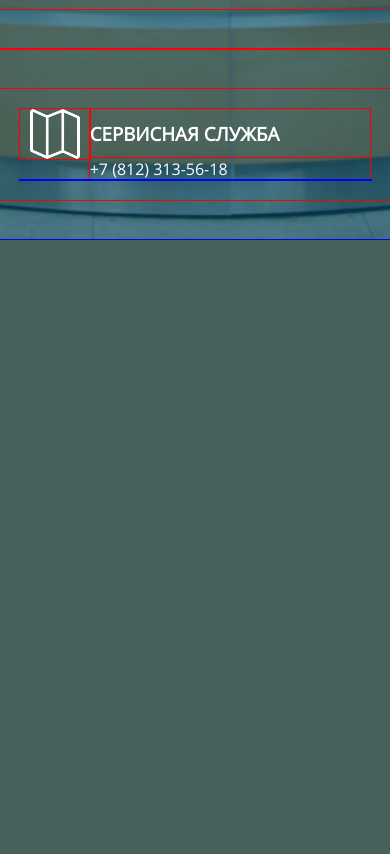
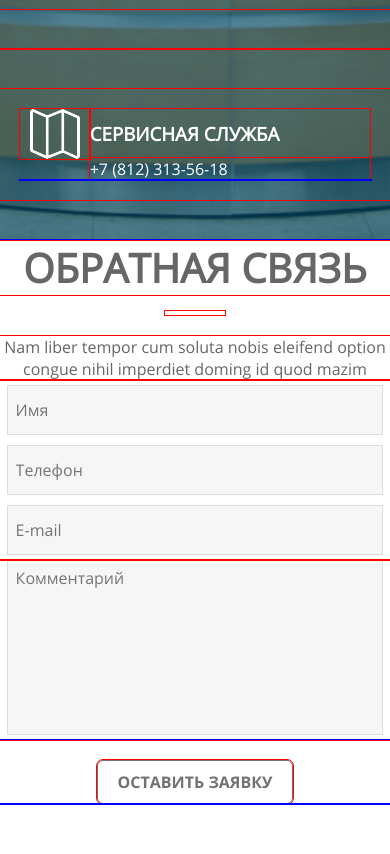
Before and after one commit to Smitevils/SPPC, a PHP site: page /contacts.php in a window 390 px wide. Shown: the part 711-1565 px from the top of the page. Before the commit the page ends 951 px from the top, so only its background shows below. Run offline with PHP 8.4, Linux system fonts and the light colour scheme; style sheets or scripts are compiled from the project's sources.

Commit message:
Верстаю контакты

```diff
--- a/assets/html/contacts.html
+++ b/assets/html/contacts.html
@@ -54,4 +54,24 @@
 			</div>
 		</div>
 	</div>
+	<div class="contacts-form-bid width-center-block">
+		<h1>ОБРАТНАЯ СВЯЗЬ</h1>
+		<div class="contacts-line"></div>
+		<p>Nam liber tempor cum soluta nobis eleifend option congue nihil imperdiet doming id quod mazim </p>
+		<div class="contacts-bid-block">
+			<div class="two-in-row-block-wrap">
+				<div class="two-in-row-block">
+					<input type="text" placeholder="Имя">
+					<input type="text" placeholder="Телефон">
+					<input type="text" placeholder="E-mail">
+				</div>
+				<div class="two-in-row-block">
+					<textarea name="" id="" cols="30" rows="10" placeholder="Комментарий"></textarea>
+				</div>
+				<div class="clear"></div>
+			</div>
+			<div class="button-1">ОСТАВИТЬ ЗАЯВКУ</div>
+		</div>
+		<div class="clear"></div>
+	</div>
 </div>
--- a/assets/styles/_variables.scss
+++ b/assets/styles/_variables.scss
@@ -3,6 +3,9 @@
 $color-0: transparent;
 $color-1: #fff;
 $color-2: #00b3ef;
+$color-3: #f6f6f6;
+$color-4: #dddddd;
+$color-5: #727272;
 $color-transparent-1: rgba(255,255,255,0.6);
 
 $background-transparent-1: rgba(0,0,0,0.8);
@@ -10,3 +13,7 @@ $background-1: #fff;
 
 $font-color-1: #576165;
 $font-color-2: #00A0E2;
+$font-color-3: #666;
+$font-color-4: #000;
+$font-color-5: #fff;
+$font-color-6: #727272;
--- a/assets/styles/adaptive.css
+++ b/assets/styles/adaptive.css
@@ -1,4 +1,5 @@
 @charset "UTF-8";
+/* variables */
 @media screen and (max-width: 1200px) {
   .width-center-block {
     width: 960px; } }
@@ -45,7 +46,39 @@
     width: 560px; }
 
   #main .main-content {
-    padding-top: 120px !important; } }
+    padding-top: 120px !important; }
+
+  .contacts-form-bid .contacts-bid-block {
+    color: #000; }
+    .contacts-form-bid .contacts-bid-block input {
+      width: 92%;
+      padding: 0 2%;
+      height: 48px;
+      margin: 5px 0;
+      background: #f6f6f6;
+      border: 1px solid #dddddd; }
+    .contacts-form-bid .contacts-bid-block textarea {
+      width: 92%;
+      padding: 0 2%;
+      padding-top: 6px;
+      height: 167px;
+      resize: none;
+      background: #f6f6f6;
+      border: 1px solid #dddddd; }
+  .contacts-form-bid .button-1 {
+    float: none !important;
+    margin: 0 auto; }
+  .contacts-form-bid .two-in-row-block-wrap {
+    margin-bottom: 20px; }
+
+  .two-in-row-block-wrap .two-in-row-block {
+    width: 100%;
+    height: auto;
+    float: none; }
+
+  .contacts-form-bid .button-1 {
+    float: none;
+    margin: 0 auto; } }
 @media screen and (max-width: 600px) {
   .width-center-block {
     width: 100%; }
--- a/assets/styles/adaptive.scss
+++ b/assets/styles/adaptive.scss
@@ -1,3 +1,5 @@
+@import 'variables';
+
 @media screen and (max-width: 1200px) {
 	.width-center-block {width: 960px;}
 }
@@ -42,6 +44,21 @@
 	#main .main-content {
 		padding-top: 120px!important;
 	}
+	.contacts-form-bid {
+		.contacts-bid-block {
+			color: $font-color-4;
+			input {width: 92%; padding: 0 2%; height: 48px; margin: 5px 0; background: $color-3; border: 1px solid $color-4;}
+			textarea {width: 92%; padding: 0 2%; padding-top: 6px; height: 167px; resize: none; background: $color-3; border: 1px solid $color-4;}
+		}
+		.button-1 {float: none!important; margin: 0 auto;}
+		.two-in-row-block-wrap {margin-bottom: 20px;}
+	}
+	.two-in-row-block-wrap {
+		.two-in-row-block {
+			width: 100%; height: auto; float: none;
+		}
+	}
+	.contacts-form-bid .button-1 {float: none; margin: 0 auto;}
 }
 
 @media screen and (max-width: 600px) {
--- a/assets/styles/contacts.css
+++ b/assets/styles/contacts.css
@@ -33,3 +33,36 @@
       text-transform: uppercase;
       padding: 12px 0;
       padding-right: 10%; }
+
+.contacts-form-bid {
+  text-align: center;
+  padding-bottom: 50px; }
+  .contacts-form-bid h1 {
+    color: #666; }
+  .contacts-form-bid .contacts-line {
+    width: 60px;
+    border-bottom: 4px #fff solid;
+    margin: 16px 0; }
+  .contacts-form-bid p {
+    color: #666; }
+  .contacts-form-bid .contacts-bid-block {
+    color: #000; }
+    .contacts-form-bid .contacts-bid-block input {
+      width: 92%;
+      padding: 0 2%;
+      height: 48px;
+      margin: 5px 0;
+      background: #f6f6f6;
+      border: 1px solid #dddddd; }
+    .contacts-form-bid .contacts-bid-block textarea {
+      width: 92%;
+      padding: 0 2%;
+      padding-top: 6px;
+      height: 167px;
+      resize: none;
+      background: #f6f6f6;
+      border: 1px solid #dddddd; }
+  .contacts-form-bid .button-1 {
+    float: right; }
+  .contacts-form-bid .two-in-row-block-wrap {
+    margin-bottom: 20px; }
--- a/assets/styles/contacts.scss
+++ b/assets/styles/contacts.scss
@@ -22,3 +22,16 @@
 		h3,h4,h5 {text-transform: uppercase; padding: 12px 0; padding-right: 10%;}
 	}
 }
+.contacts-form-bid {
+	text-align: center; padding-bottom: 50px;
+	h1 {color: $font-color-3;}
+	.contacts-line {width: 60px; border-bottom: 4px $color-1 solid; margin: 16px 0;}
+	p {color: $font-color-3;}
+	.contacts-bid-block {
+		color: $font-color-4;
+		input {width: 92%; padding: 0 2%; height: 48px; margin: 5px 0; background: $color-3; border: 1px solid $color-4;}
+		textarea {width: 92%; padding: 0 2%; padding-top: 6px; height: 167px; resize: none; background: $color-3; border: 1px solid $color-4;}
+	}
+	.button-1 {float: right;}
+	.two-in-row-block-wrap {margin-bottom: 20px;}
+}
--- a/assets/styles/master.css
+++ b/assets/styles/master.css
@@ -68,7 +68,7 @@ img {
   width: 100%;
   min-height: 0;
   position: fixed;
-  z-index: 9999;
+  z-index: 99999;
   -webkit-transition: 0.5s;
   -o-transition: 0.5s;
   transition: 0.5s; }
@@ -123,7 +123,32 @@ img {
             #main-menu .main-menu-center-block .menu ul li a.a-gray:hover {
               border-bottom: 1px #576165 solid; }
             #main-menu .main-menu-center-block .menu ul li a.a-gray.active {
-              border-bottom: 1px #fff solid; }
+              border-bottom: 1px #576165 solid; }
+
+/* ╨Ъ╨╜╨╛╨┐╨║╨╕ */
+.button-1 {
+  display: inline-block;
+  padding: 10px 20px;
+  font-size: 16px;
+  color: #727272;
+  cursor: pointer;
+  border: 1px solid #727272;
+  background: transparent;
+  -webkit-border-radius: 6px;
+  -moz-border-radius: 6px;
+  -ms-border-radius: 6px;
+  -o-border-radius: 6px;
+  border-radius: 6px;
+  -webkit-transition: all 0.3s;
+  -o-transition: all 0.3s;
+  transition: all 0.3s;
+  font-family: "OpenSansBold",OpenSansBold,Arial,sans-serif;
+  text-transform: uppercase; }
+
+.button-1:hover {
+  color: #fff;
+  border: 1px solid #00b3ef;
+  background: #00b3ef; }
 
 /* ╨б╤В╨╕╨╗╨╕ ╨┤╨╗╤П ╤В╨░╨▒╨╗╨╕╤З╨╜╤Л╤Е ╨▒╨╗╨╛╨║╨╛╨▓ - 3 ╨▓ ╤А╤П╨┤ */
 .three-in-row-block-wrap {
@@ -133,3 +158,12 @@ img {
     height: auto;
     float: left;
     text-align: center; }
+
+/* ╨б╤В╨╕╨╗╨╕ ╨┤╨╗╤П ╤В╨░╨▒╨╗╨╕╤З╨╜╤Л╤Е ╨▒╨╗╨╛╨║╨╛╨▓ - 2 ╨▓ ╤А╤П╨┤ */
+.two-in-row-block-wrap {
+  padding: 0; }
+  .two-in-row-block-wrap .two-in-row-block {
+    width: 50%;
+    height: auto;
+    float: left;
+    text-align: center; }
--- a/assets/styles/master.scss
+++ b/assets/styles/master.scss
@@ -34,7 +34,7 @@ img {vertical-align:bottom;}
 .width-center-block {width: 1170px; margin: 0 auto;}
 
 #main-menu {
-	width: 100%; min-height: 0; position: fixed; z-index: 9999;
+	width: 100%; min-height: 0; position: fixed; z-index: 99999;
 	-webkit-transition: 0.5s;
 	-o-transition: 0.5s;
 	transition: 0.5s;
@@ -73,7 +73,7 @@ img {vertical-align:bottom;}
 						-o-transition: 300ms;
 						transition: 300ms;
 						&:hover {border-bottom: 1px $font-color-1 solid;}
-						&.active {border-bottom: 1px $color-1 solid;}
+						&.active {border-bottom: 1px $font-color-1 solid;}
 					}
 				}
 			}
@@ -81,11 +81,36 @@ img {vertical-align:bottom;}
 	}
 }
 
+/* Кнопки */
+
+.button-1 {
+	display: inline-block; padding: 10px 20px;
+	font-size: 16px; color: $font-color-6; cursor: pointer;
+	border: 1px solid $color-5; background: transparent;
+	-webkit-border-radius: 6px;
+	-moz-border-radius: 6px;
+	-ms-border-radius: 6px;
+	-o-border-radius: 6px;
+	border-radius: 6px;
+	-webkit-transition: all 0.3s;
+	-o-transition: all 0.3s;
+	transition: all 0.3s;
+	font-family: "OpenSansBold",OpenSansBold,Arial,sans-serif;
+	text-transform: uppercase;
+}
+.button-1:hover {color: $font-color-5; border: 1px solid $color-2; background: $color-2;}
+
 /* Стили для табличных блоков - 3 в ряд */
-
 .three-in-row-block-wrap {
 	padding: 0;
 	.three-in-row-block {
 		width: 33.3%; height: auto; float: left; text-align: center;
 	}
 }
+/* Стили для табличных блоков - 2 в ряд */
+.two-in-row-block-wrap {
+	padding: 0;
+	.two-in-row-block {
+		width: 50%; height: auto; float: left; text-align: center;
+	}
+}
```
